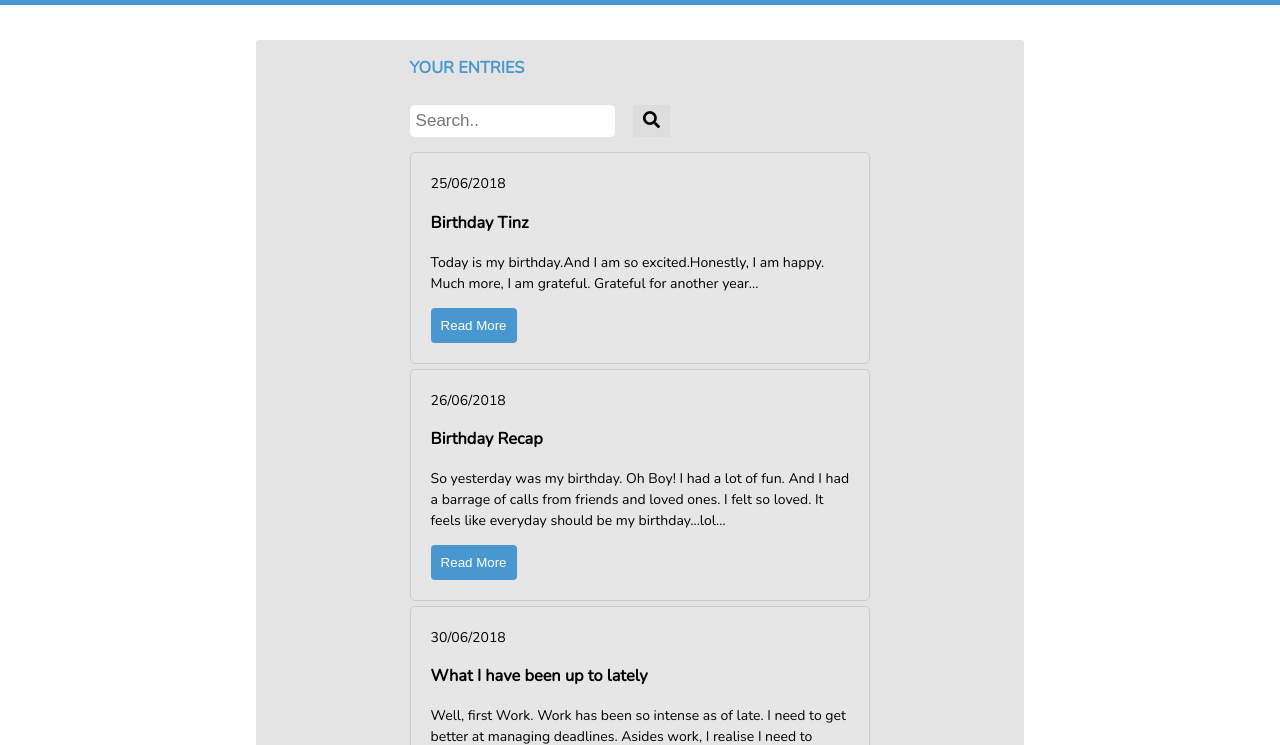
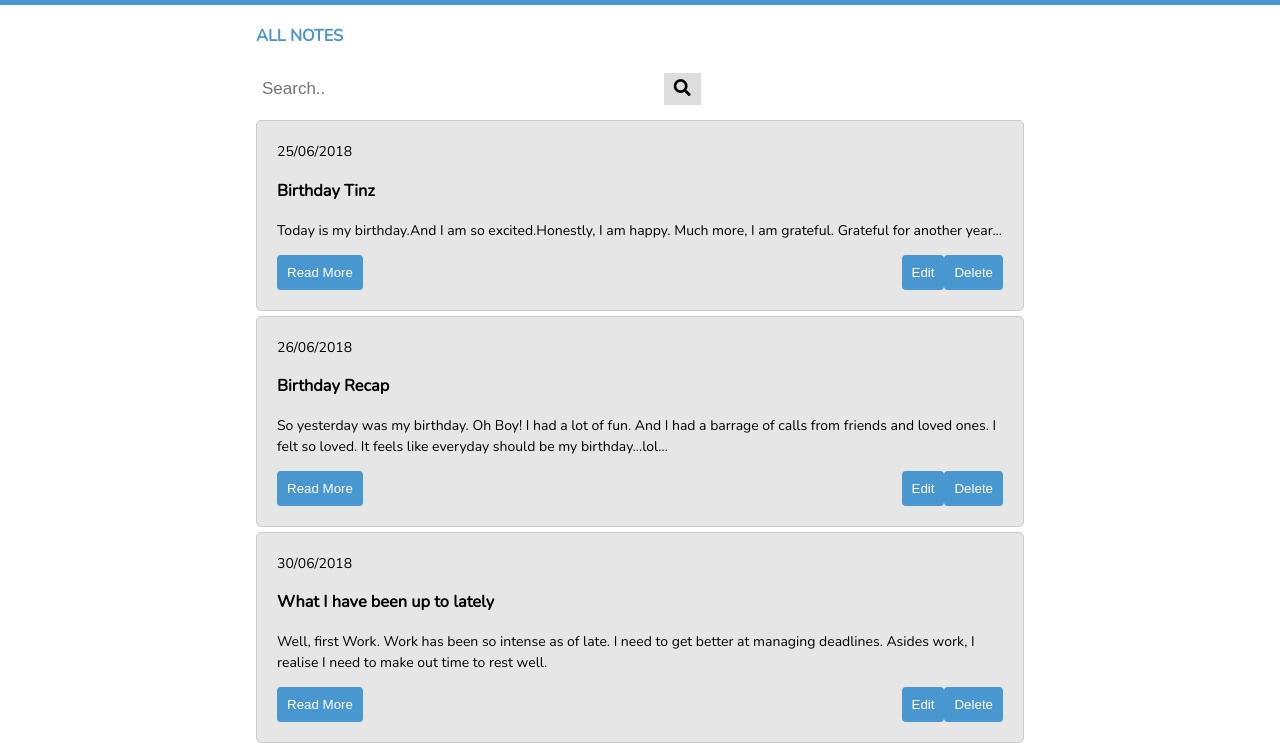
Before and after one commit to Sammuel09/myDiary, a website: page UI/allEntries.html in a window 1280 px wide. Shown: the part 55-800 px from the top of the page. Drawn offline with nearby package versions, Linux system fonts and the light colour scheme.

Commit message:
[Chore #159352066] Update the allEntries view

```diff
--- a/UI/allEntries.html
+++ b/UI/allEntries.html
@@ -28,18 +28,14 @@
 		</div>
 	</header>
 
-	<section class="entry">
+	<section class="allentry">
 		<div class="form-container">
 			<div class="top-text-menu form-container">
-			<div class="text-search">
-				<h3>Your Entries</h3>
-			</div>
-			<div class="search-container">
-    			<form class="search-container" id=""action="#">
+				<h3 class="text-search">All Notes</h3>
+				<form class="search-container" id=""action="#">
       				<input class="search-input" type="text" placeholder="Search.." name="search">
       				<button type="submit"><span class="fas fa-search"></span></button>
     			</form>
-  			</div>
 			</div>
 		</div>
 
@@ -51,6 +47,8 @@
 					<h3>Birthday Tinz</h3>
 					<p>Today is my birthday.And I am so excited.Honestly, I am happy. Much  more, I am grateful. Grateful for another year... </p>
 					<button type="submit" class="button_2">Read More</button>
+					<button type="submit" class="button_2 delete-button">Delete</button>
+					<button type="submit" class="button_2 next-button">Edit</button>
 				</li>
 
 				<li>
@@ -58,6 +56,8 @@
 					<h3>Birthday Recap</h3>
 					<p>So yesterday was my birthday. Oh Boy! I had a lot of fun. And I had a barrage of calls from friends and loved ones. I felt so loved. It feels like everyday should  be my birthday...lol... </p>
 					<button type="submit" class="button_2">Read More</button>
+					<button type="submit" class="button_2 delete-button">Delete</button>
+					<button type="submit" class="button_2 next-button">Edit</button>
 				</li>
 
 				<li>
@@ -66,6 +66,8 @@
 					<p>Well, first  Work. Work has been so intense as of late. I need to get better at managing deadlines.
 					Asides work, I realise I need to make out time to rest well.</p>
 					<button type="submit" class="button_2">Read More</button>
+					<button type="submit" class="button_2 delete-button">Delete</button>
+					<button type="submit" class="button_2 next-button">Edit</button>
 				</li>
 				</ul>
 
```
